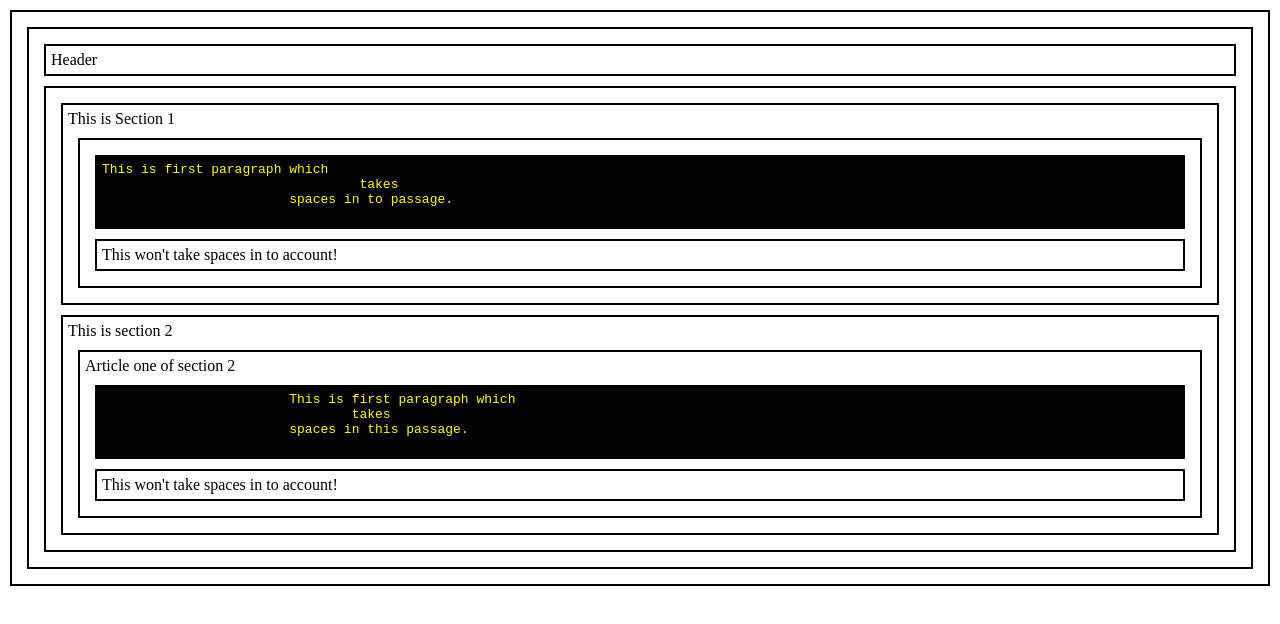
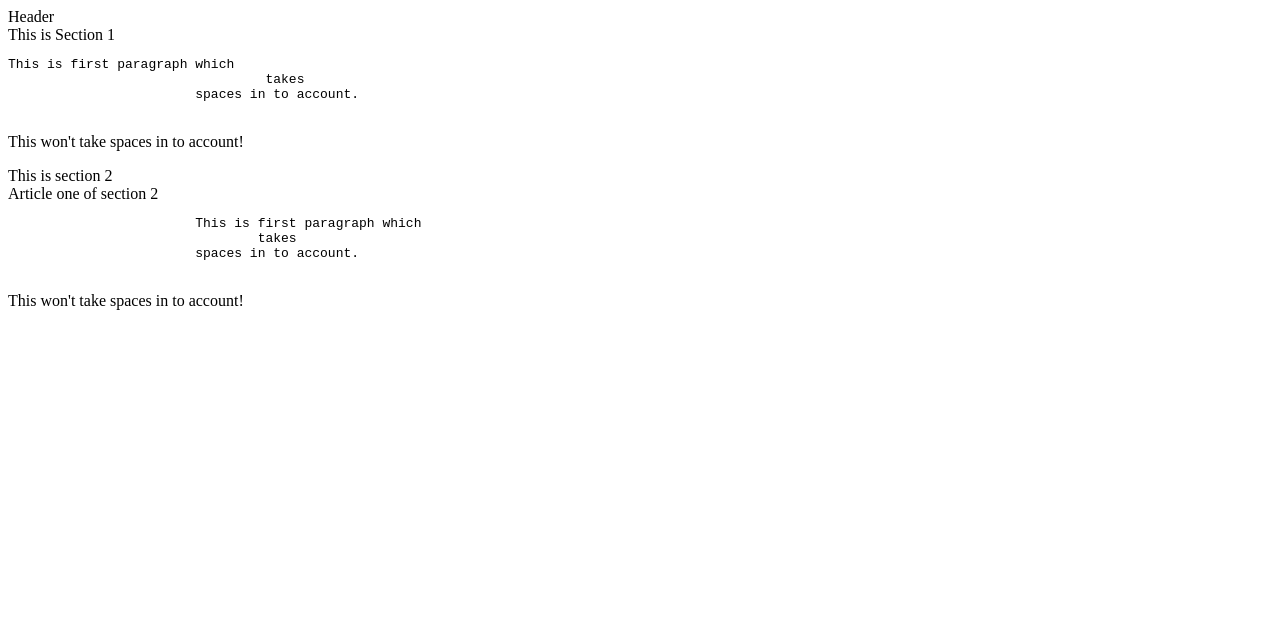
Before and after one commit to Balajikalva/Full-Stack-Development, a plain HTML site: page index.html in a window 1280 px wide. Drawn offline with Linux system fonts and the light colour scheme.

Commit message:
fourth commit

```diff
--- a/index.html
+++ b/index.html
@@ -3,41 +3,7 @@
     <head>
         <!-- <meta charset="uft"> -->
         <title>Index</title>
-
-        <style>
-
-            *{
-
-                margin : 10px;
-                border : 2px solid black;
-                border-collapse: collapse;
-                padding : 5px;
-                box-sizing: border-box;
-            }
-
-            pre{
-
-                color: yellow;
-                background-color: black;
-            }
-
-            pre:hover{
-
-                color: black;
-                background-color: yellow;
-                font-size: 10px;
-            }
-
-            pre:active{
-
-                color:red;
-                /*color: black;*/
-                background-color: yellow;
-                font-size: 20px;
-
-            }
-
-        </style>
+        <!-- <style href = "style.css" type="text/css"></style> -->
     </head>
 
     <body>
@@ -49,22 +15,22 @@
 
                 This is Section 1
 
-                <article id = "art1">
+                <article>
                     <pre>This is first paragraph which
                                  takes
-                        spaces in to passage.
+                        spaces in to account.
                     </pre>
                     <p>This won't take spaces in to account!</p>
                 </article>
             </section>
             <section id = "sec2">
                 This is section 2
-                <article id = "art2">
+                <article>
                     Article one of section 2
                     <pre>
                         This is first paragraph which
                                 takes
-                        spaces in this passage.
+                        spaces in to account.
                     </pre>
                     <p>This won't take spaces in to account!</p>
                 </article>
```
